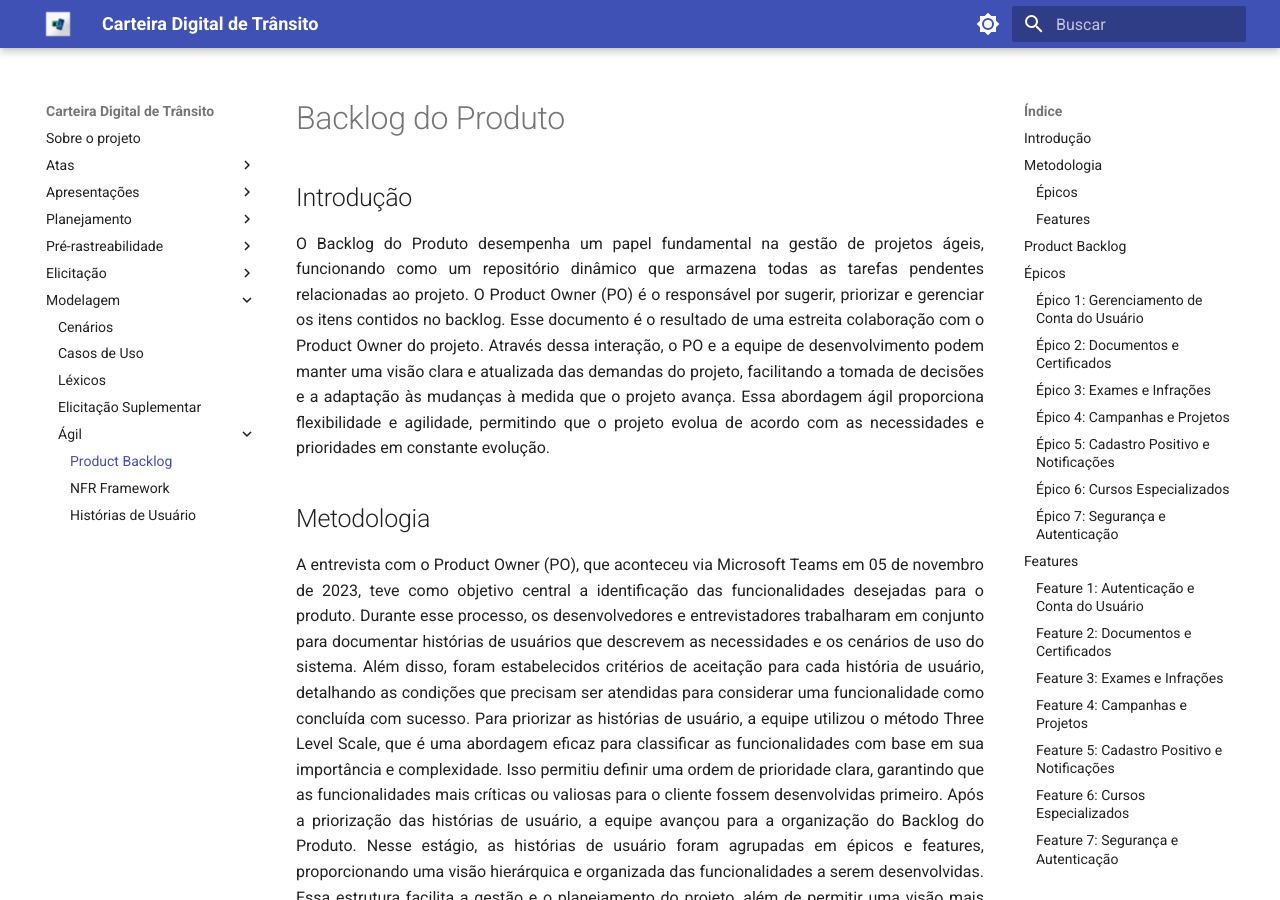
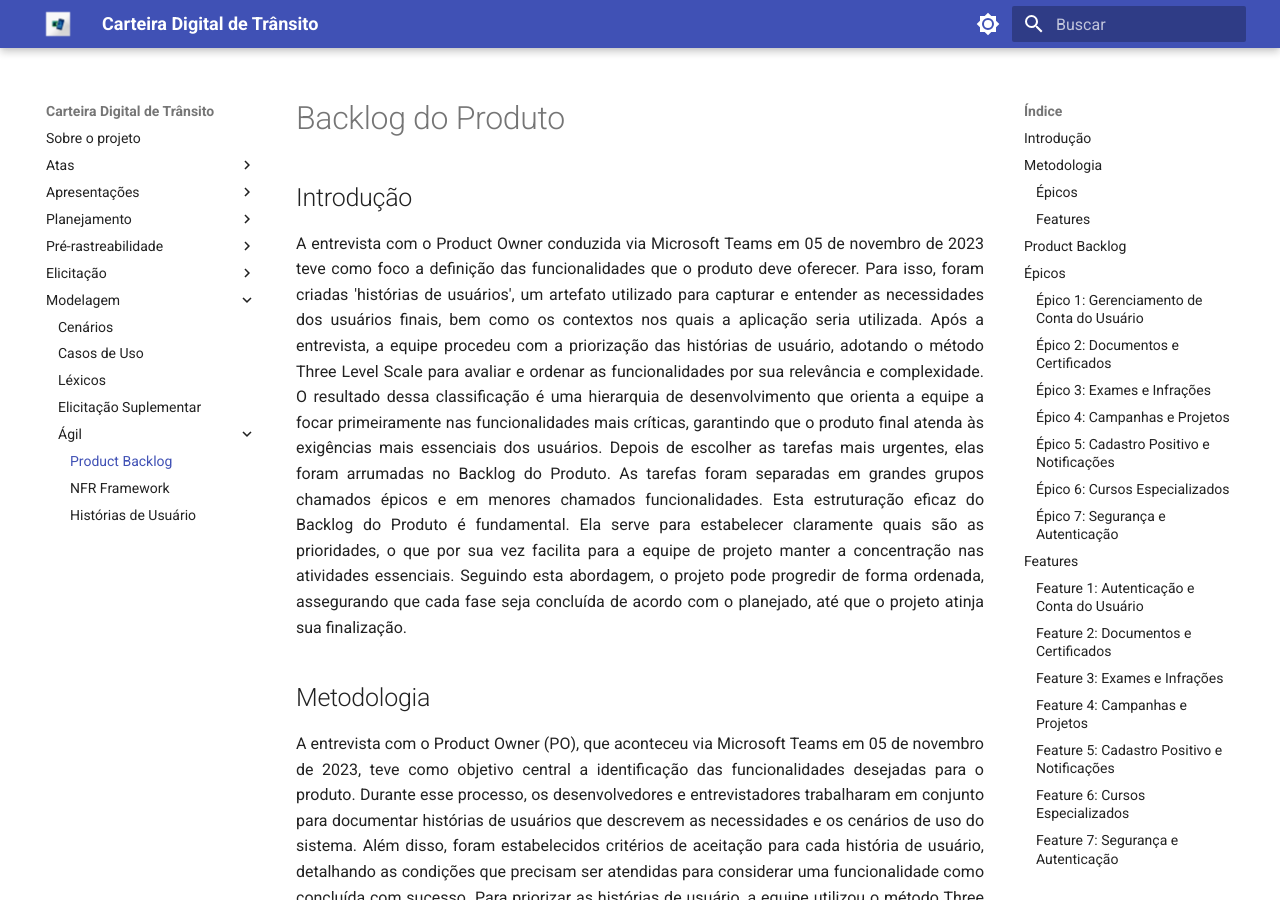
Before and after one commit to Requisitos-de-Software/2023.2-Carteira_Digital_de_Transito, an MkDocs documentation site: the page built from docs/modelagem/agil/backlog.md, in a window 1280 px wide and 900 px high. Built offline with MkDocs 1.6.1 and Material for MkDocs 9.7.7, drawn with Linux system fonts in a browser that asks for light colours.

Commit message:
Update backlog.md

```diff
--- a/docs/modelagem/agil/backlog.md
+++ b/docs/modelagem/agil/backlog.md
@@ -4,7 +4,11 @@
 ## Introdução
 
 <p align="justify">
-O Backlog do Produto desempenha um papel fundamental na gestão de projetos ágeis, funcionando como um repositório dinâmico que armazena todas as tarefas pendentes relacionadas ao projeto. O Product Owner (PO) é o responsável por sugerir, priorizar e gerenciar os itens contidos no backlog. Esse documento é o resultado de uma estreita colaboração com o Product Owner do projeto. Através dessa interação, o PO e a equipe de desenvolvimento podem manter uma visão clara e atualizada das demandas do projeto, facilitando a tomada de decisões e a adaptação às mudanças à medida que o projeto avança. Essa abordagem ágil proporciona flexibilidade e agilidade, permitindo que o projeto evolua de acordo com as necessidades e prioridades em constante evolução.
+A entrevista com o Product Owner conduzida via Microsoft Teams em 05 de novembro de 2023 teve como foco a definição das funcionalidades que o produto deve oferecer. Para isso, foram criadas 'histórias de usuários', um artefato utilizado para capturar e entender as necessidades dos usuários finais, bem como os contextos nos quais a aplicação seria utilizada.
+
+Após a entrevista, a equipe procedeu com a priorização das histórias de usuário, adotando o método Three Level Scale para avaliar e ordenar as funcionalidades por sua relevância e complexidade. O resultado dessa classificação é uma hierarquia de desenvolvimento que orienta a equipe a focar primeiramente nas funcionalidades mais críticas, garantindo que o produto final atenda às exigências mais essenciais dos usuários.
+
+Depois de escolher as tarefas mais urgentes, elas foram arrumadas no Backlog do Produto. As tarefas foram separadas em grandes grupos chamados épicos e em menores chamados funcionalidades. Esta estruturação eficaz do Backlog do Produto é fundamental. Ela serve para estabelecer claramente quais são as prioridades, o que por sua vez facilita para a equipe de projeto manter a concentração nas atividades essenciais. Seguindo esta abordagem, o projeto pode progredir de forma ordenada, assegurando que cada fase seja concluída de acordo com o planejado, até que o projeto atinja sua finalização.
 </p>
 
 ## Metodologia
```
